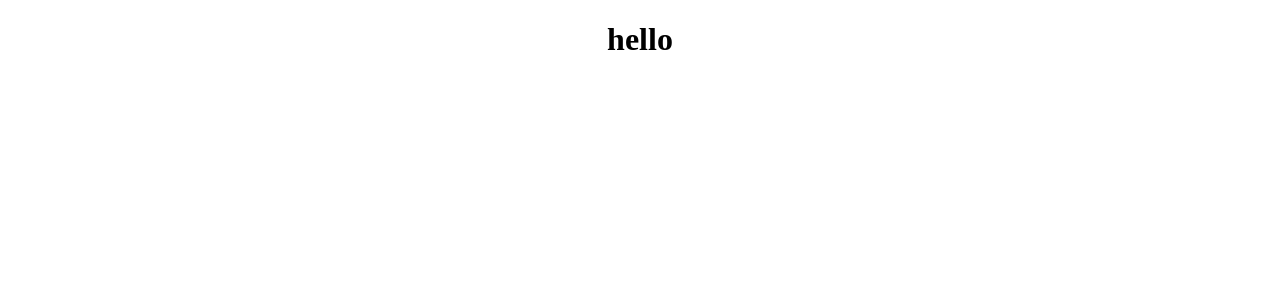
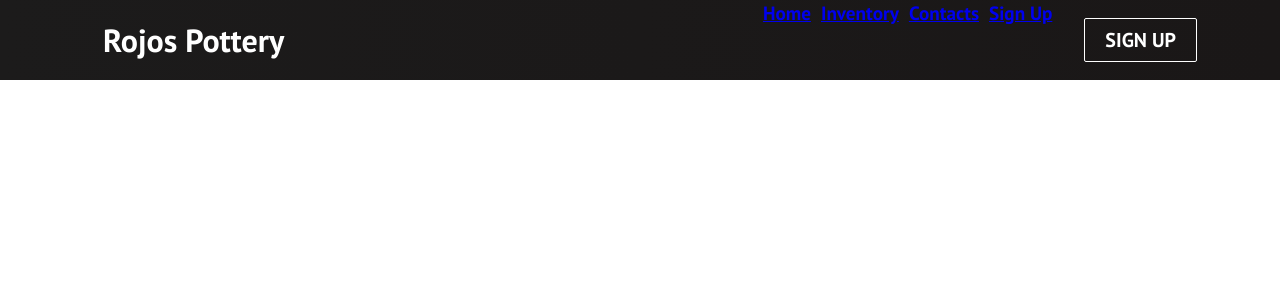
Before and after one commit to enRamirez/rojosWebsite, a React (Create React App) app: page / in a window 1280 px wide. Shown: the top 300 px of the page. Built offline with nearby package versions, Linux system fonts and the light colour scheme.

Commit message:
need to update colors later

```diff
--- a/package.json
+++ b/package.json
@@ -8,6 +8,7 @@
     "@testing-library/user-event": "^13.5.0",
     "react": "^18.2.0",
     "react-dom": "^18.2.0",
+    "react-router-dom": "^6.16.0",
     "react-scripts": "5.0.1",
     "web-vitals": "^2.1.4"
   },
--- a/public/index.html
+++ b/public/index.html
@@ -10,6 +10,11 @@
       content="Web site created using create-react-app"
     />
     <!-- <link rel="apple-touch-icon" href="%PUBLIC_URL%/logo192.png" /> -->
+    <script src="https://kit.fontawesome.com/a6114a84c1.js" crossorigin="anonymous"></script>
+    <link
+      href="https://fonts.googleapis.com/css2?family=PT+Sans:wght@700&display=swap"
+      rel="stylesheet"
+    />
     <!--
       manifest.json provides metadata used when your web app is installed on a
       user's mobile device or desktop. See https://developers.google.com/web/fundamentals/web-app-manifest/
--- a/src/App.css
+++ b/src/App.css
@@ -1,38 +1,44 @@
-.App {
-  text-align: center;
+* {
+  box-sizing: border-box;
+  margin: 0;
+  padding: 0;
+  font-family: 'PT Sans', sans-serif;
 }
 
-.App-logo {
-  height: 40vmin;
-  pointer-events: none;
+.home,
+.services,
+.products,
+.sign-up {
+  display: flex;
+  height: 90vh;
+  align-items: center;
+  justify-content: center;
+  font-size: 3rem;
 }
 
-@media (prefers-reduced-motion: no-preference) {
-  .App-logo {
-    animation: App-logo-spin infinite 20s linear;
-  }
+.services {
+  /* background-image: url('/images/img-2.jpg'); */
+  background-position: center;
+  background-size: cover;
+  background-repeat: no-repeat;
+  color: #fff;
+  font-size: 100px;
 }
 
-.App-header {
-  background-color: #282c34;
-  min-height: 100vh;
-  display: flex;
-  flex-direction: column;
-  align-items: center;
-  justify-content: center;
-  font-size: calc(10px + 2vmin);
-  color: white;
+.products {
+  /* background-image: url('/images/img-1.jpg'); */
+  background-position: center;
+  background-size: fill;
+  background-repeat: no-repeat;
+  color: #fff;
+  font-size: 100px;
 }
 
-.App-link {
-  color: #61dafb;
+.sign-up {
+  /* background-image: url('/images/img-8.jpg'); */
+  background-position: center;
+  background-size: cover;
+  background-repeat: no-repeat;
+  color: #fff;
+  font-size: 100px;
 }
-
-@keyframes App-logo-spin {
-  from {
-    transform: rotate(0deg);
-  }
-  to {
-    transform: rotate(360deg);
-  }
-}
--- a/src/App.js
+++ b/src/App.js
@@ -1,10 +1,19 @@
+import React from 'react';
+import Navbar from './components/Navbar';
+import { BrowserRouter as Router, Routes, Route } from 'react-router-dom';
 import './App.css';
 
 function App() {
   return (
-    <div className="App">
-      <h1>hello</h1>
-    </div>
+    <>
+      <Router>
+        <Navbar />
+        <Routes>
+        {/* element={<Home/>} */}
+          <Route path='/' exact />
+        </Routes>
+      </Router>
+    </>
   );
 }
 
--- /dev/null
+++ b/src/components/Button.css
@@ -0,0 +1,40 @@
+:root {
+    --primary: #fff
+}
+
+.btn {
+    padding: 8px 20px;
+    border-radius: 2px;
+    outline: none;
+    border: none;
+    cursor: pointer;
+}
+
+.btn--primary {
+    background-color: var(--primary);
+    color: #242424;
+    border: 1px solid var(--primary);
+}
+.btn--outline {
+    background-color: transparent;
+    color: #fff;
+    padding: 8px 20px;
+    border: 1px solid var(--primary);
+    transition: all 0.3s ease-out;
+}
+
+.btn--medium {
+    padding: 8px 20px;
+    font-size: 20px;
+}
+
+.btn--large {
+    padding: 12px 26px;
+    font-size: 20px;
+}
+
+.btn--medium:hover, .btn--large:hover {
+    background: #fff;
+    color: #242424;
+    transition: all 0.3s ease-out;
+}
--- /dev/null
+++ b/src/components/Button.js
@@ -0,0 +1,20 @@
+import React from 'react'
+import './Button.css'
+import { Link } from 'react-router-dom'
+
+const STYLES = ['btn--primary', 'btn--outline']
+const SIZES = ['btn--medium', 'btn--large']
+
+export const Button = ({children, type, onClick, buttonStyle, buttonSize}) => {
+    const checkButtonStyle = STYLES.includes(buttonStyle) ? buttonStyle : STYLES[0];
+
+    const checkButtonSize = SIZES.includes(buttonSize) ? buttonSize : SIZES[0];
+
+    return (
+        <Link to='/sign-up' className='btn-mobile'>
+            <button className={`btn ${checkButtonStyle} ${checkButtonSize}`} onClick={onClick} type={type}>
+                {children}
+            </button>
+        </Link>
+    )
+};
--- /dev/null
+++ b/src/components/Navbar.css
@@ -0,0 +1,158 @@
+.navbar {
+    background: linear-gradient(90deg, rgb(28, 27, 27) 0%, rgb(26, 23, 23) 100%);
+    height: 80px;
+    display: flex;
+    justify-content: center;
+    align-items: center;
+    font-size: 1.2rem;
+    position: sticky;
+    top: 0;
+    z-index: 999;
+  }
+
+  .navbar-container {
+    display: flex;
+    justify-content: center;
+    align-items: center;
+    height: 80px;
+    max-width: 1500px;
+  }
+
+  .navbar-logo {
+    color: #fff;
+    justify-self: start;
+    margin-left: 20px;
+    cursor: pointer;
+    text-decoration: none;
+    font-size: 2rem;
+    display: flex;
+    align-items: center;
+  }
+
+  .fa-typo3 {
+    margin-left: 0.5rem;
+    font-size: 1.8rem;
+  }
+
+  .nav-menu {
+    display: grid;
+    grid-template-columns: repeat(4, auto);
+    grid-gap: 10px;
+    list-style: none;
+    text-align: center;
+    width: 60vw;
+    justify-content: end;
+    margin-right: 2rem;
+  }
+
+  .nav-item {
+    height: 80px;
+  }
+
+  .nav-links {
+    color: #fff;
+    display: flex;
+    align-items: center;
+    text-decoration: none;
+    padding: 0.5rem 1rem;
+    height: 100%;
+  }
+
+  .nav-links:hover {
+    border-bottom: 4px solid #fff;
+    transition: all 0.2s ease-out;
+  }
+
+  .fa-bars {
+    color: #fff;
+  }
+
+  .nav-links-mobile {
+    display: none;
+  }
+
+  .menu-icon {
+    display: none;
+  }
+
+  @media screen and (max-width: 960px) {
+    .NavbarItems {
+      position: relative;
+    }
+
+    .nav-menu {
+      display: flex;
+      flex-direction: column;
+      width: 100%;
+      height: 90vh;
+      position: absolute;
+      top: 80px;
+      left: -100%;
+      opacity: 1;
+      transition: all 0.5s ease;
+    }
+
+    .nav-menu.active {
+      background: #242222;
+      left: 0;
+      opacity: 1;
+      transition: all 0.5s ease;
+      z-index: 1;
+    }
+
+    .nav-links {
+      text-align: center;
+      padding: 2rem;
+      width: 100%;
+      display: table;
+    }
+
+    .nav-links:hover {
+      background-color: #fff;
+      color: #242424;
+      border-radius: 0;
+    }
+
+    .navbar-logo {
+      position: absolute;
+      top: 0;
+      left: 0;
+      transform: translate(25%, 50%);
+    }
+
+    .menu-icon {
+      display: block;
+      position: absolute;
+      top: 0;
+      right: 0;
+      transform: translate(-100%, 60%);
+      font-size: 1.8rem;
+      cursor: pointer;
+    }
+
+    .fa-times {
+      color: #fff;
+      font-size: 2rem;
+    }
+
+    .nav-links-mobile {
+      display: block;
+      text-align: center;
+      margin: 2rem auto;
+      border-radius: 4px;
+      width: 80%;
+      text-decoration: none;
+      font-size: 1.5rem;
+      background-color: transparent;
+      color: #fff;
+      padding: 14px 20px;
+      border: 1px solid #fff;
+      transition: all 0.3s ease-out;
+    }
+
+    .nav-links-mobile:hover {
+      background: #fff;
+      color: #242424;
+      transition: 250ms;
+    }
+  }
--- /dev/null
+++ b/src/components/Navbar.js
@@ -0,0 +1,62 @@
+import React, { useState } from 'react'
+import { Link } from 'react-router-dom'
+import { Button } from './Button';
+import './Navbar.css'
+
+function Navbar() {
+    const [click, setClick] = useState(false);
+    const [button, seButton] = useState(true);
+
+    const handleClick = () => setClick(!click);
+    const closeMobileMenu = () => setClick(false);
+
+    const showButton = () => {
+        if(window.innerWidth <= 960) {
+            seButton(false)
+        } else {
+            seButton(true)
+        }
+    };
+
+    window.addEventListener('resize', showButton);
+
+  return (
+    <>
+    <nav className='navbar'>
+        <div className='navbar-container'>
+            <Link to='/' className='navbar-logo'>
+                Rojos Pottery
+            </Link>
+            <div className='menu-icon' onClick={handleClick}>
+                <i className={click ? 'fas fa-times' : 'fas fa-bars'} />
+            </div>
+            <ul className={click ? 'nav-menu active' : 'nav-menu'} >
+                <li className='nav-item'>
+                    <Link to='/' className='nav-link' onClick={closeMobileMenu}>
+                        Home
+                    </Link>
+                </li>
+                <li className='nav-item'>
+                    <Link to='/inventory' className='nav-link' onClick={closeMobileMenu}>
+                        Inventory
+                    </Link>
+                </li>
+                <li className='nav-item'>
+                    <Link to='/contacts' className='nav-link' onClick={closeMobileMenu}>
+                        Contacts
+                    </Link>
+                </li>
+                <li className='nav-item'>
+                    <Link to='/sign-up' className='nav-link-mobile' onClick={closeMobileMenu}>
+                        Sign Up
+                    </Link>
+                </li>
+            </ul>
+            {button && <Button buttonStyle='btn--outline'>SIGN UP</Button>}
+        </div>
+    </nav>
+    </>
+  )
+}
+
+export default Navbar
```
Also changed, not shown: 1 other file (tests, documents, lock files or other folders).
